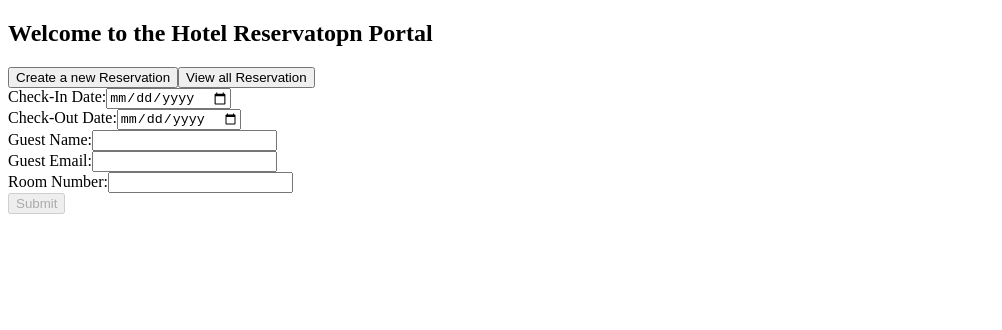
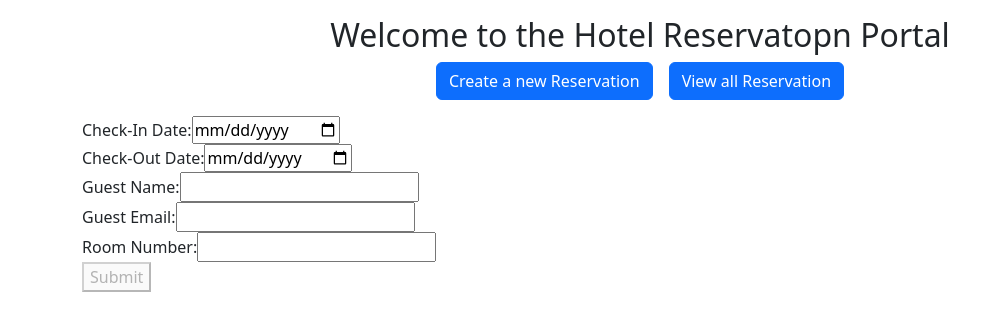
Before and after one commit to chetanananthu/Sample_AngularDemo, an Angular app: page /new in a window 1280 px wide. Shown: the top 330 px of the page, without its empty margins (0-1002 px from the left). Built offline with nearby package versions, Linux system fonts and the light colour scheme.

Commit message:
styling home-component

```diff
--- a/package.json
+++ b/package.json
@@ -18,6 +18,7 @@
     "@angular/platform-browser": "^16.1.0",
     "@angular/platform-browser-dynamic": "^16.1.0",
     "@angular/router": "^16.1.0",
+    "bootstrap": "5.3",
     "rxjs": "~7.8.0",
     "tslib": "^2.3.0",
     "zone.js": "~0.13.0"
--- a/src/app/app.component.html
+++ b/src/app/app.component.html
@@ -1,2 +1,3 @@
-
+<div class="container">
 <router-outlet></router-outlet>
+</div>
--- a/src/app/home/home.component.html
+++ b/src/app/home/home.component.html
@@ -1,5 +1,5 @@
-<div>
+<div class="text-center my-3">
     <h2>Welcome to the Hotel Reservatopn Portal</h2>
-    <button [routerLink]="['/new']">Create a new Reservation</button>
-    <button [routerLink]="['/list']">View all Reservation</button>
+    <button class="btn btn-primary mx-2" [routerLink]="['/new']">Create a new Reservation</button>
+    <button class="btn btn-primary mx-2" [routerLink]="['/list']">View all Reservation</button>
 </div>
--- a/src/styles.css
+++ b/src/styles.css
@@ -1 +1,2 @@
 /* You can add global styles to this file, and also import other style files */
+@import "~bootstrap/dist/css/bootstrap.min.css"
```
Also changed, not shown: 1 other file (tests, documents, lock files or other folders).
